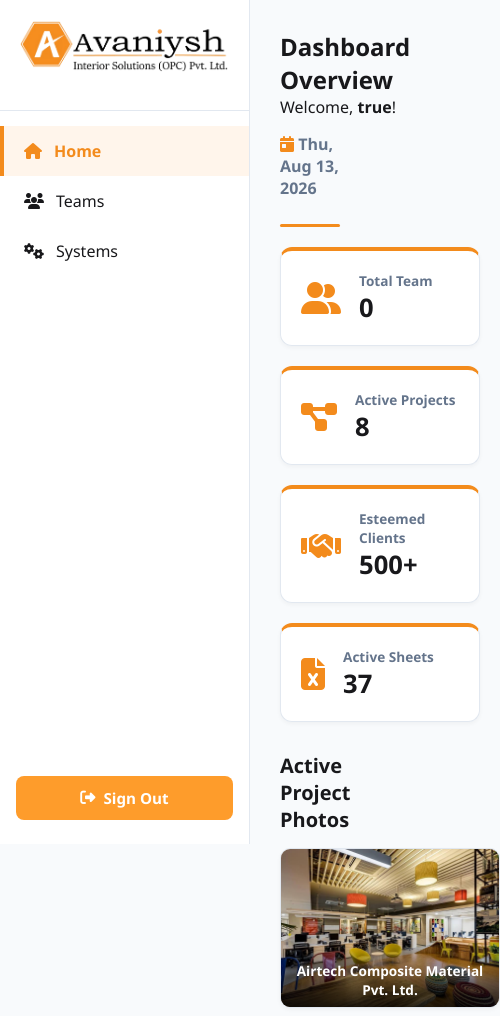
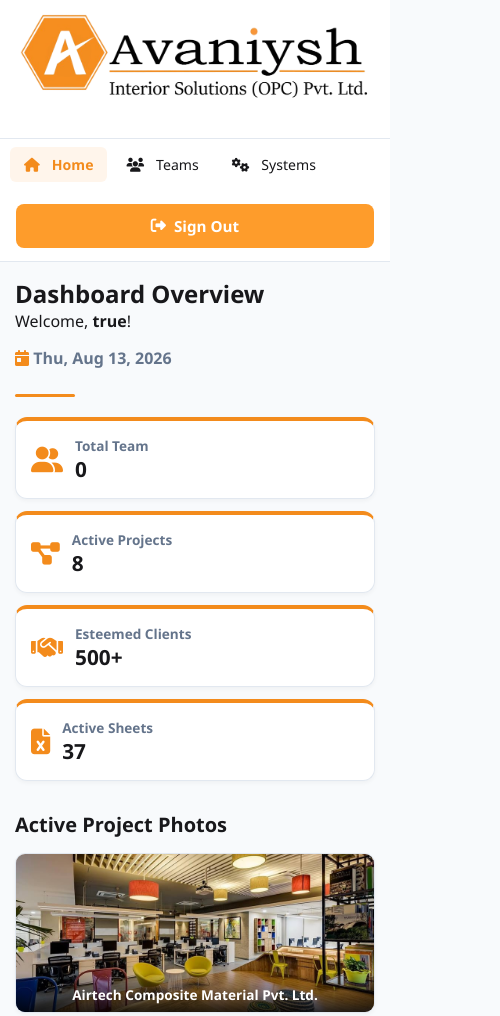
Before and after one commit to anuradha1208-AK/Employee-Dashboard, a plain HTML site: page index.html in a window 390 px wide. Shown: the top 1016 px of the page, 500 px wide, since content can reach past the window. Drawn offline with Linux system fonts and the light colour scheme; sample sign-in values are in the browser's storage.

Commit message:
Update styles.css

```diff
--- a/styles.css
+++ b/styles.css
@@ -677,3 +677,144 @@ body {
     .btn-logout:active {
       transform: scale(0.98);
     }
+
+
+@media (max-width: 768px) {
+
+  .app-container {
+    flex-direction: column;
+  }
+
+
+  .sidebar {
+    width: 100%;
+    height: auto;
+    min-height: auto;
+    position: relative;
+    border-right: none;
+    border-bottom: 1px solid var(--border-color);
+  }
+
+  .sidebar-header {
+    padding: 12px 20px;
+  }
+
+  .sidebar-nav ul {
+    display: flex;
+    overflow-x: auto;
+
+    padding: 8px 10px;
+    gap: 5px;
+  }
+
+  .sidebar-nav a,
+  .nav-btn {
+    padding: 8px 14px;
+    white-space: nowrap;
+    font-size: 0.88rem;
+    border-radius: 6px;
+  }
+
+  /* Hide vertical hover indicator line on top navigation view */
+  .sidebar-nav a::before,
+  .nav-btn::before {
+    display: none;
+  }
+
+  .sidebar-footer {
+    padding: 0.8rem 1rem;
+  }
+
+  /* Main Content Adjustments */
+  .main-content {
+    max-width: 100%;
+    width: 100%;
+    padding: 15px;
+  }
+
+  /* Header & Search Bar */
+  .flex-header {
+    flex-direction: column;
+    align-items: stretch;
+  }
+
+  .search-box,
+  .search-box input {
+    width: 100%;
+  }
+
+  .search-box input:focus {
+    width: 100%;
+  }
+
+  /* Metrics Grid Tweaks */
+  .metrics-grid {
+    grid-template-columns: repeat(auto-fit, minmax(140px, 1fr));
+    gap: 12px;
+  }
+
+  .metric-card {
+    padding: 15px;
+    gap: 12px;
+  }
+
+  .metric-card i {
+    font-size: 1.6rem;
+  }
+
+  .metric-card p {
+    font-size: 1.3rem;
+  }
+
+  /* Detailed Profile Header */
+  .profile-card-header {
+    flex-direction: column;
+    text-align: center;
+    padding: 20px 15px;
+    gap: 15px;
+  }
+
+  /* Scrollable Sheet Tabs on Mobile */
+  .sheet-tabs {
+    overflow-x: auto;
+    padding-bottom: 8px;
+    white-space: nowrap;
+  }
+
+  .tab-btn {
+    flex-shrink: 0;
+  }
+
+  /* Modals */
+  .modal-content {
+    width: 95%;
+    padding: 18px;
+    max-height: 90vh;
+  }
+
+  .placeholder-box {
+    padding: 30px 15px;
+  }
+}
+
+/* Small Mobile Screens (Max-Width: 480px) */
+@media (max-width: 480px) {
+  /* Enforce single column for cards on very small displays */
+  .metrics-grid,
+  .gallery-grid,
+  .client-grid,
+  .cards-grid,
+  .sheets-grid {
+    grid-template-columns: 1fr;
+  }
+
+  .employee-card img {
+    width: 70px;
+    height: 70px;
+  }
+
+  .custom-data-table,
+  .custom-table {
+    font-size: 0.78rem;
+  }
+}
```
